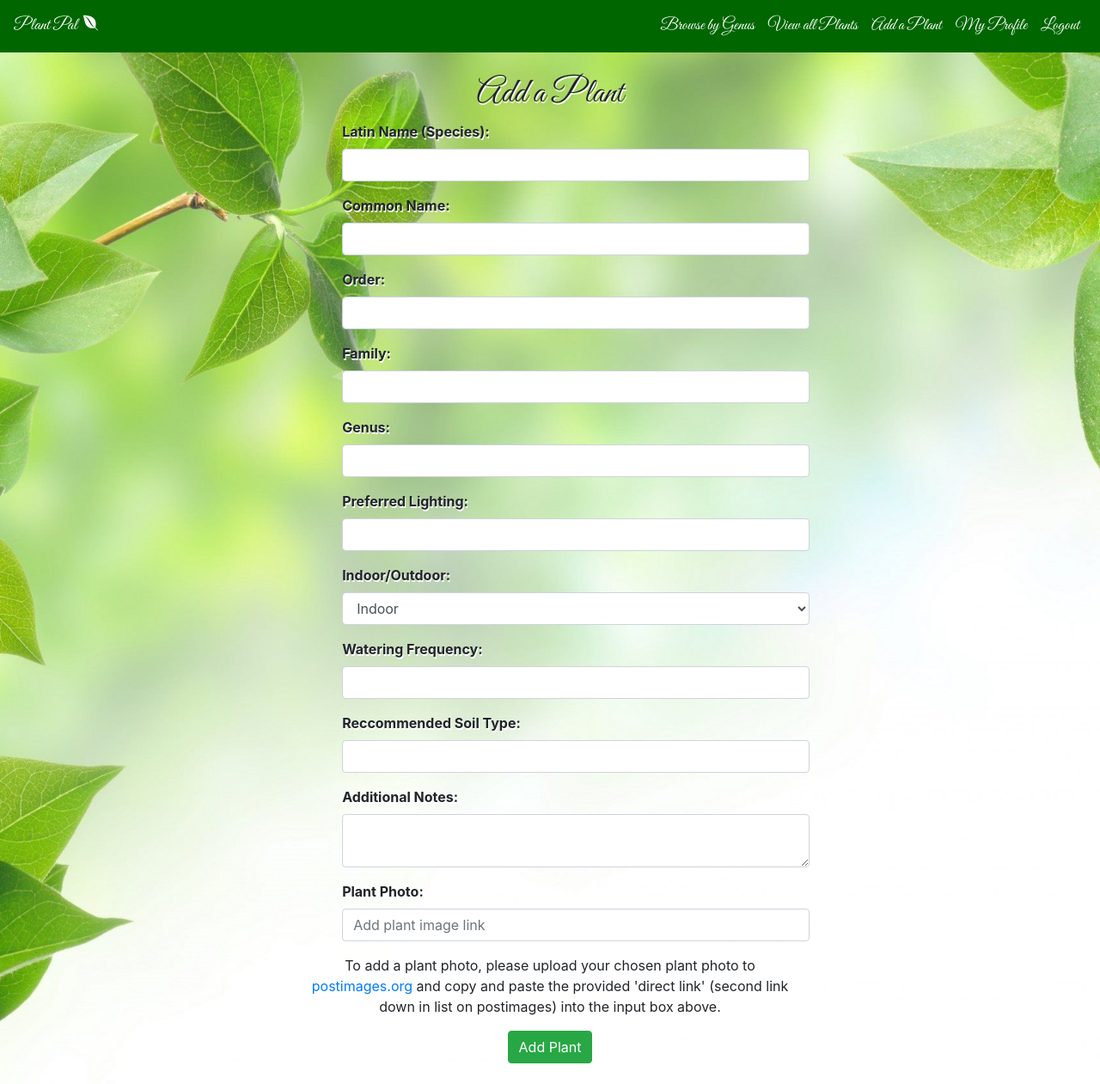
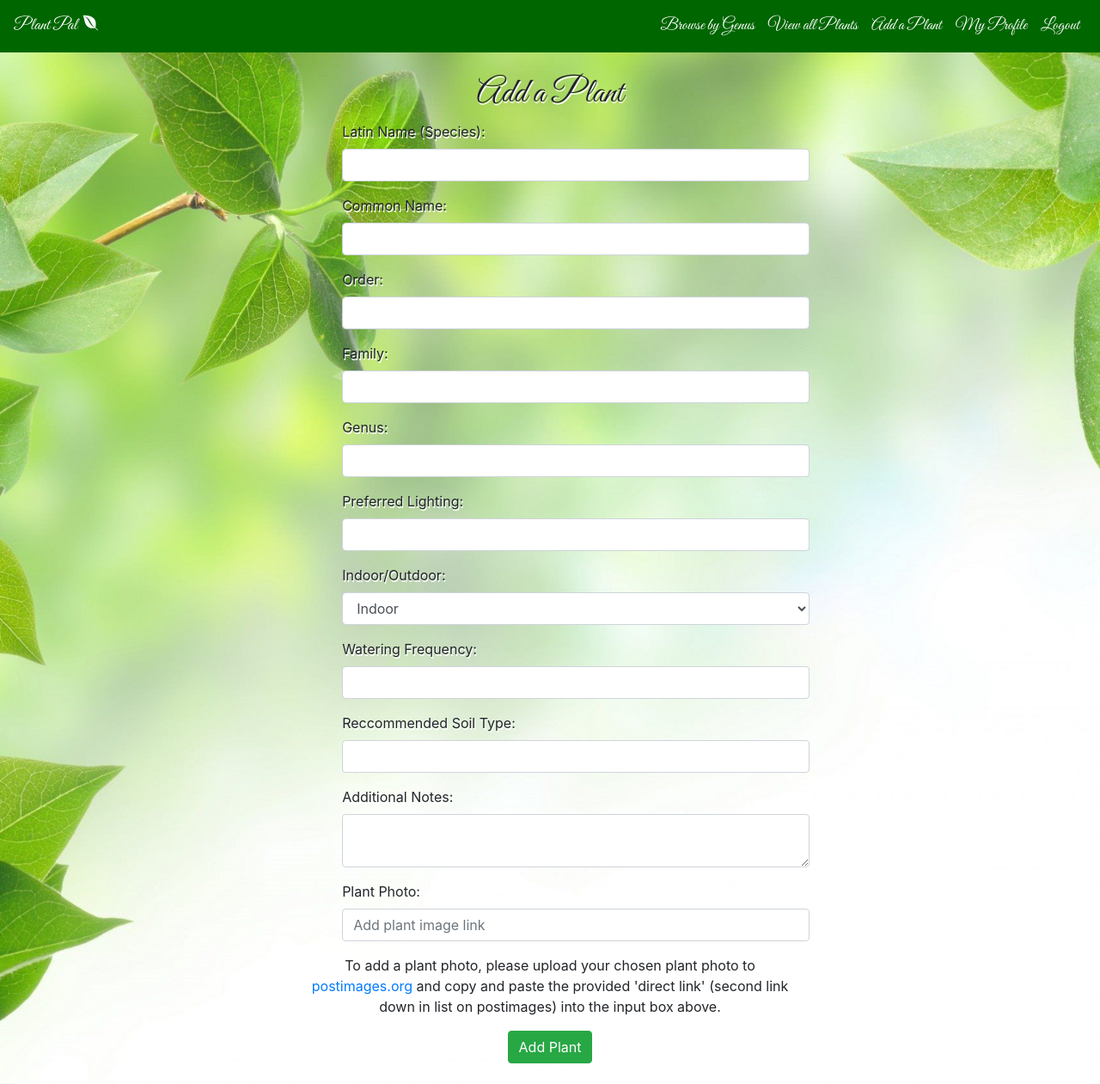
Before and after one commit to SianJade/PlantPal, a Flask app: page /plant/new in a window 1280 px wide. Shown: the whole page at 86% size. Run offline with Flask 2, Linux system fonts and the light colour scheme; the visitor is signed in with stand-in values (Sample User, id 1); some libraries are stand-ins or nearby versions.

Commit message:
Remove bold font weight from form labels

```diff
--- a/static/css/style.css
+++ b/static/css/style.css
@@ -9,11 +9,6 @@ html {
 
 body {
     height: 100%;
-}
-
-body,
-html {
-    display: grid;
 }
 
 .landing-header {
@@ -88,7 +83,9 @@ h2 {
 }
 
 .add-plant-form,
-.edit-plant-form {
+.edit-plant-form,
+.add-user-form,
+.login-form {
     width: 75%;
     margin: auto;
 }
@@ -99,7 +96,10 @@ h2 {
 }
 
 .add-plant,
-.edit-plant {
+.edit-plant,
+.add-user-details,
+.login-input,
+.note {
     display: inline-block;
     width: 75%;
     float: right;
@@ -124,7 +124,6 @@ h1 {
 }
 
 label {
-    font-weight: bold;
     text-shadow: 1px 2px #fff;
 }
 
@@ -176,7 +175,8 @@ p {
     }
 
     .add-plant,
-    .edit-plant {
+    .edit-plant,
+    .add-user-details {
         width: 100%;
     }
 
```
